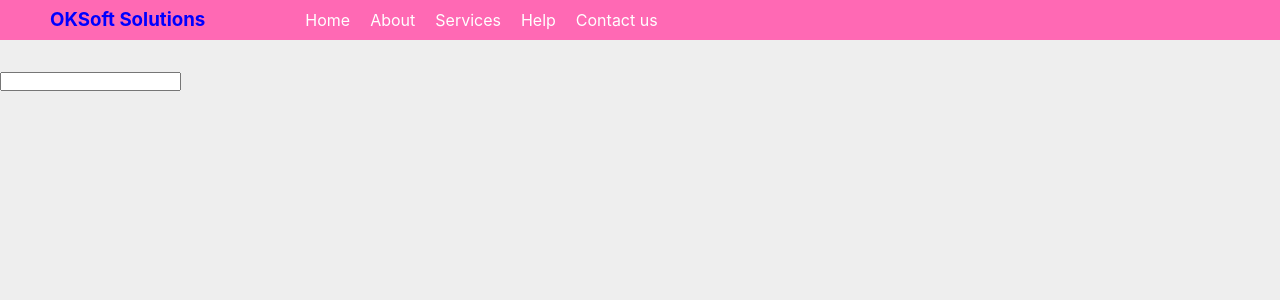
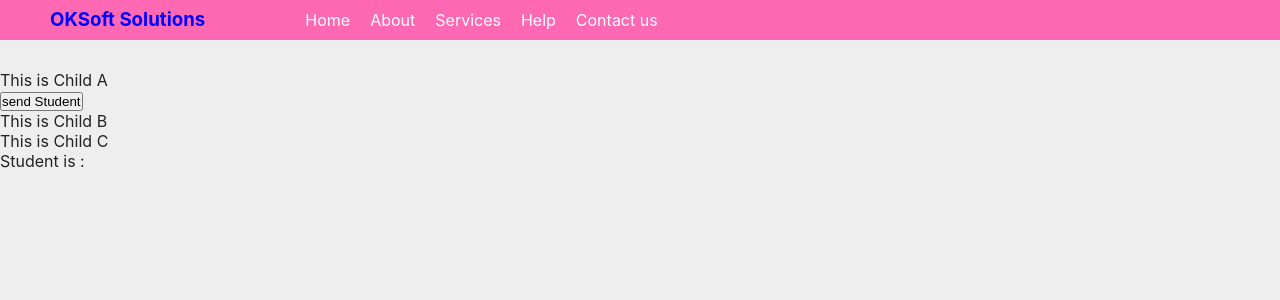
Before and after one commit to techieaneel/webtech_aug2022, a React (Create React App) app: page / in a window 1280 px wide. Shown: the top 300 px of the page. Built offline with nearby package versions, Linux system fonts and the light colour scheme.

Commit message:
Child to Child Communication

```diff
--- a/src/App.js
+++ b/src/App.js
@@ -1,20 +1,14 @@
-// import React from 'react';
-// import { useState } from 'react';
 import React, {useState} from 'react';
 import "./App.css";
 import Logo from './components/logo';
 import Menu from './components/menu';
-import NewChild from './components/newchild';
-// import Child from './components/child';
-// import Footer from './components/footer';
-// import Login from './components/login';
+import ChildA from './components/childA';
+import ChildB from './components/childB';
 
 function App() {
 
-  /* let [user, setUser] = useState();
-  let [sendUser, setSendUser] = useState("Vasu"); */
-
-  let [userInput, getUserInput] = useState("");
+  let [student, getStudent] = useState("");
+  console.log("student", student);
 
   return (
     <React.Fragment>
@@ -25,14 +19,8 @@ function App() {
         </div>
 
         <div className="section">
-          {/* <Login/> */}
-          {/* <input type="text" onChange={x=>setUser(x.target.value)}/>
-          <button onClick={x=>setSendUser(user)}>Change Name</button>
-        <br/> */}
-          {/* <Child username={sendUser} setSendUserProp={setSendUser}/> */}
-          {/* <Child userProp={user} username={sendUser} setSendUserProp={setSendUser} setUserProp={setUser}/> */}
-          <NewChild getUserInputProp={getUserInput}/>
-          <p>{userInput}</p>
+          <ChildA getStudentProp={getStudent}/>
+          <ChildB studentProp={student}/>
         </div>
       </div>
     </React.Fragment>
@@ -40,9 +28,3 @@ function App() {
 }
 
 export default App;
-
-// By using UseState Hook. we can create State in Functional Component.
-// first, we have to import useState hook
-// then we have to create state.
-// let [comName, setComName] = useState("OKSoft Solutions");
-// keyword [variable, setterFunction] = useState(Default Value);
--- /dev/null
+++ b/src/components/childA.js
@@ -0,0 +1,23 @@
+import React from 'react';
+
+const ChildA = (props) =>{
+    let student="Vasu";
+
+    const sendStudentFunc = (e, stu) => { // Handler
+        // console.log("Hello");
+        props.getStudentProp(stu);
+        // console.log("e", e);
+        // console.log("e.target", e.target);
+        console.log("stu", stu);
+    }
+
+    return(
+        <React.Fragment>
+            <div className="child_a">This is Child A</div>
+            {/* <button onClick={e=>props.getStudentProp(student)}>send Student</button> */}
+            <button onClick={e=>sendStudentFunc(e, student)}>send Student</button>
+        </React.Fragment>
+    );
+}
+
+export default ChildA;
--- /dev/null
+++ b/src/components/childB.js
@@ -0,0 +1,17 @@
+import ChildC from "./childC";
+
+const ChildB = ({studentProp}) =>{
+    return(
+        <>
+            <div className="child_b">This is Child B</div>
+            {/* <div className="student">Student is : {studentProp} </div> */}
+            <ChildC studentProp={studentProp}/>
+        </>
+    );
+}
+
+export default ChildB;
+
+// <></> OR <React.Fragment></React.Fragment>
+// Props Drilling
+// to avoid Prop Drilling we use useContext Hook OR contextAPI
--- /dev/null
+++ b/src/components/childC.js
@@ -0,0 +1,10 @@
+const ChildC = ({studentProp}) =>{
+    return(
+        <>
+            <div className="child_b">This is Child C</div>
+            <div className="student">Student is : {studentProp} </div>
+        </>
+    );
+}
+
+export default ChildC;
```
